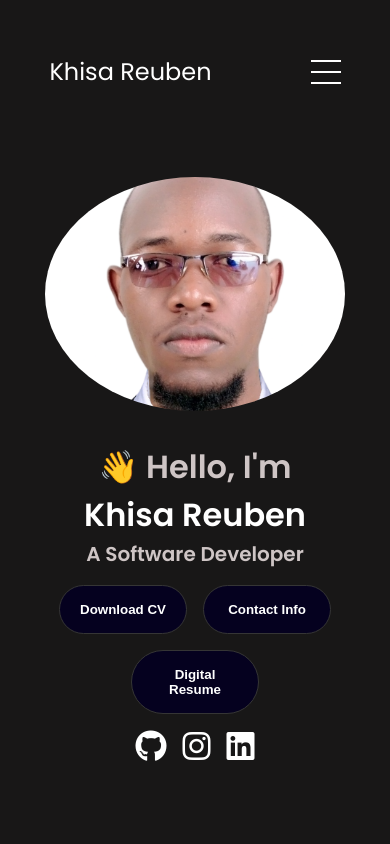
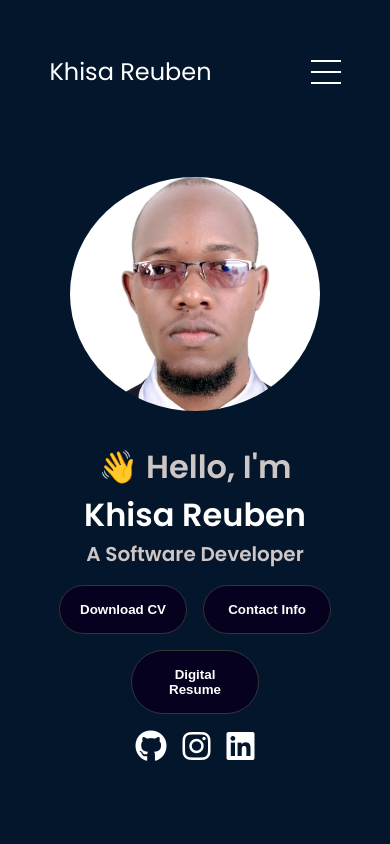
Before and after one commit to khisareuben/my-ultimate-portfolio-website, a plain HTML site: page index.html in a window 390 px wide. Shown: the top 844 px of the page. Drawn offline with Linux system fonts and the light colour scheme.

Commit message:
my update

```diff
--- a/mediaqueries.css
+++ b/mediaqueries.css
@@ -86,6 +86,13 @@
     gap: 0.5rem;
     text-align: center;
   }
+
+  #profile .section__pic-container img {
+    width: 250px;
+    border-radius: 50%;
+    object-fit: cover;
+  }
+
   .section__pic-container {
     width: 300px;
     height: 60vw;
--- a/style.css
+++ b/style.css
@@ -9,7 +9,7 @@
 
 body {
   font-family: "Poppins", sans-serif;
-  background-color: rgb(24, 23, 23);
+  background-color: #03162b;
 }
 
 html {
```
Also changed, not shown: 1 other file.
